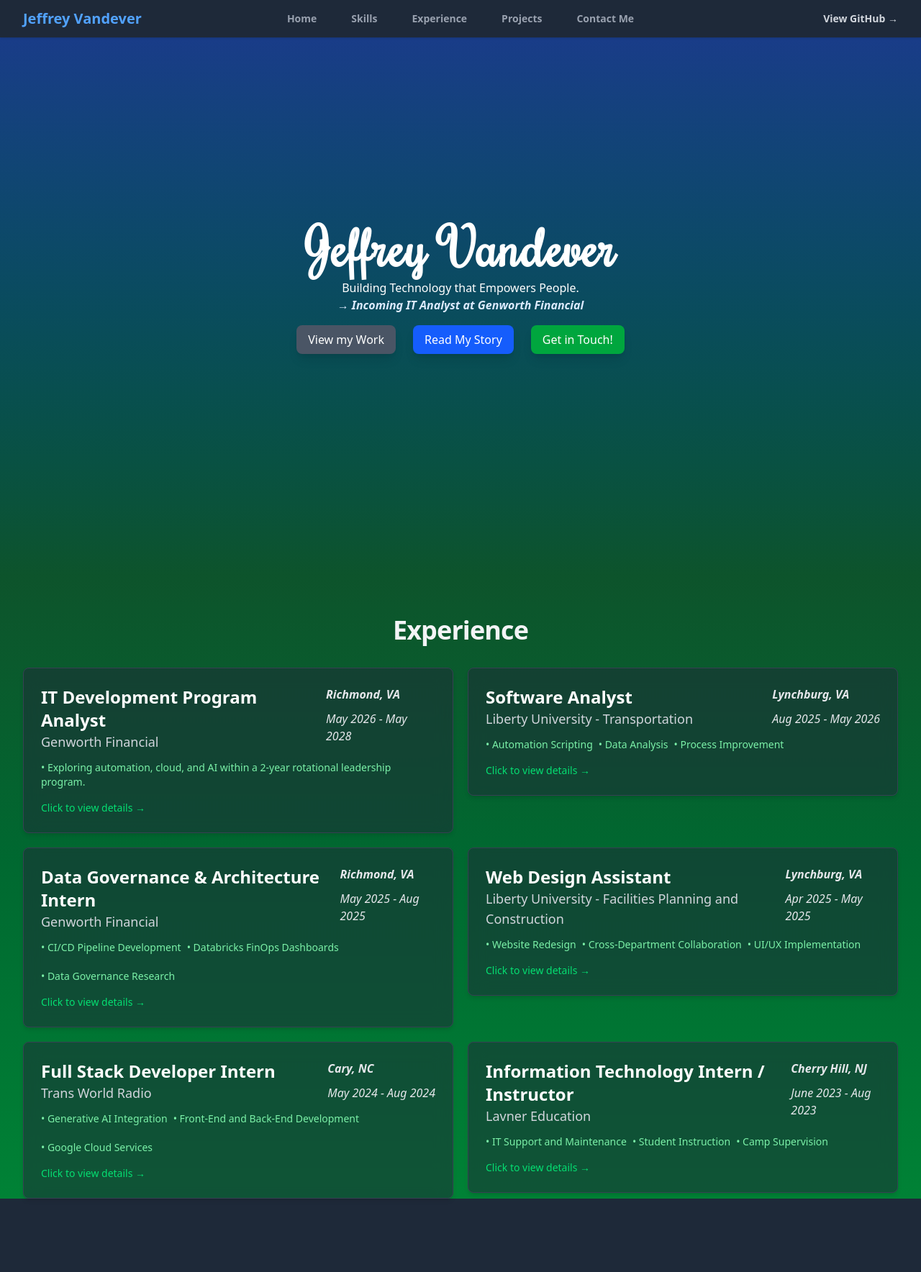
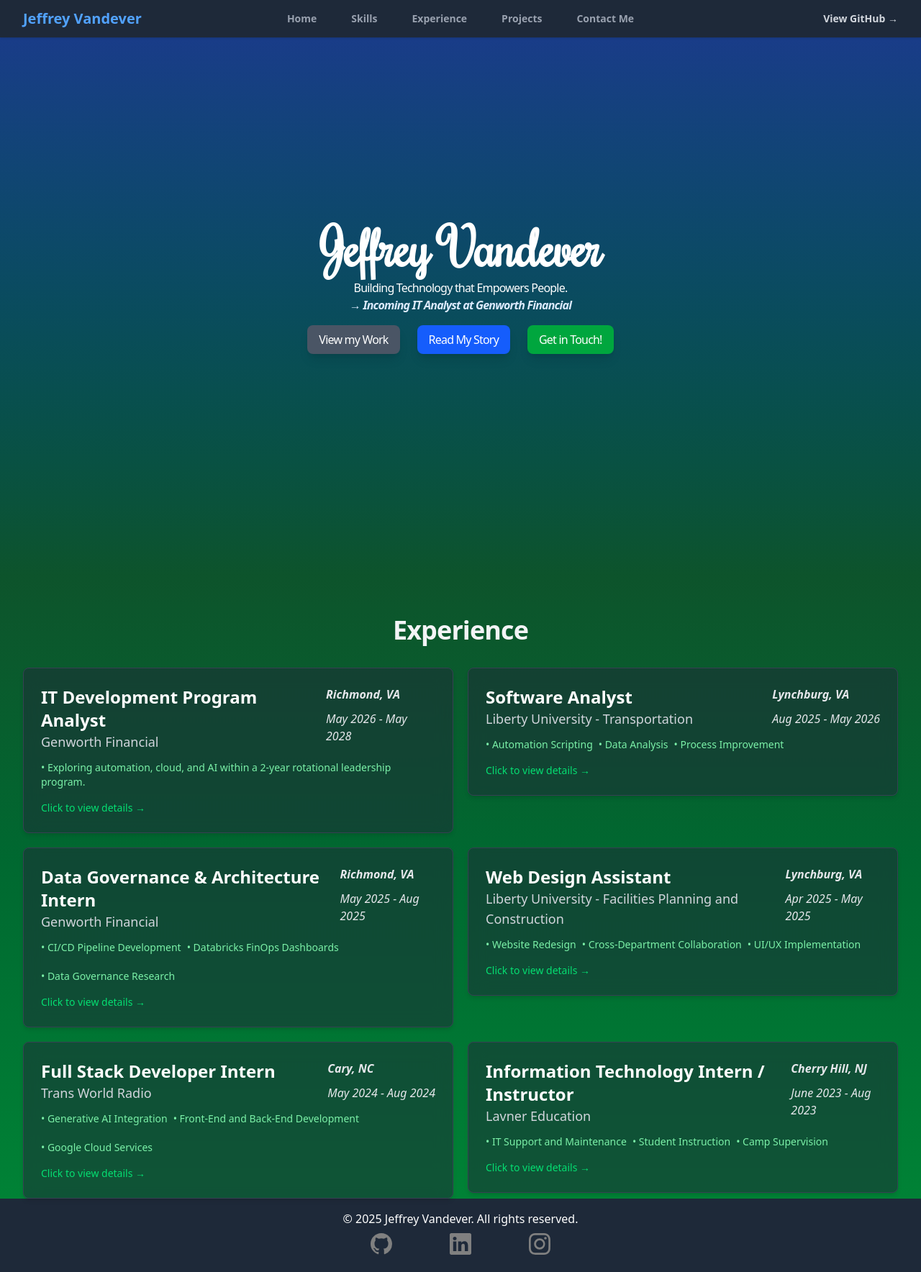
Before and after one commit to jeffreyv101/jeffreyv101-dev, a SvelteKit app: page /home2 in a window 1280 px wide. Shown: the whole page at 72% size. Before the commit the page ends 1666 px from the top, so only its background shows below. Built offline with nearby package versions, Linux system fonts and the light colour scheme.

Commit message:
All Errors and Warnings Removed from home2

```diff
--- a/src/routes/home2/+page.svelte
+++ b/src/routes/home2/+page.svelte
@@ -13,15 +13,24 @@
     const education = educationData;
 
     // Modal state
+    /**
+     * @type {{ title: any; image: any; company: any; location: any; date: any; skills: any; highlights: any; description: any; } | null}
+     */
     let selectedJob = null;
     let showModal = false;
 
+    /**
+     * @param {{ title: any; image: any; company: any; location: any; date: any; skills: any; highlights: any; description: any; } | null} job
+     */
     function openModal(job) {
         selectedJob = job;
         showModal = true;
         document.body.style.overflow = 'hidden'; // Prevent background scrolling
     }
 
+    /**
+     * @returns {void}
+     */
     function closeModal() {
         showModal = false;
         selectedJob = null;
@@ -29,6 +38,9 @@
     }
 
     // Close modal on Escape key
+    /**
+     * @param {{ key: string; }} event
+     */
     function handleKeydown(event) {
         if (event.key === 'Escape' && showModal) {
             closeModal();
@@ -67,8 +79,8 @@
 
 <main>
     <Header />
-    <div id="hero" class="flex flex-col items-center justify-center min-h-screen bg-gradient-to-b from-blue-900 to-green-900 text-center px-4">
-        <h1 style="font-family: 'CustomCursive'" class="text-4xl tracking-wide font-extrabold text-white sm:text-6xl lg:text-7xl">Jeffrey Vandever</h1>
+    <div id="hero" class="flex flex-col items-center justify-center lg:tracking-tighter min-h-screen bg-gradient-to-b from-blue-900 to-green-900 text-center px-4">
+        <h1 style="font-family: 'CustomCursive'" class="text-4xl font-extrabold text-white sm:text-6xl lg:text-7xl">Jeffrey Vandever</h1>
         <h3 class="text-xlitalic text-white pt-2">Building Technology that Empowers People.</h3>
         <p class="text-md font-bold text-blue-100 italic dark:text-green-200">
         → {typedChar}
@@ -131,19 +143,17 @@
 
     <!-- Modal Overlay -->
     {#if showModal && selectedJob}
+    <!-- svelte-ignore a11y-click-events-have-key-events -->
+    <!-- svelte-ignore a11y-no-static-element-interactions -->
     <div
         class="fixed inset-0 bg-black/70 backdrop-blur-sm z-50 flex items-center justify-center p-4 border-0"
         on:click={closeModal}
-        on:keydown={handleKeydown}
-        role="button"
-        tabindex="0"
-        aria-label="Close modal overlay"
     >
+        <!-- svelte-ignore a11y-click-events-have-key-events -->
+        <!-- svelte-ignore a11y-no-static-element-interactions -->
         <div
             class="bg-gradient-to-br from-gray-800 to-gray-900 rounded-2xl shadow-2xl max-w-3xl w-full max-h-[90vh] overflow-y-auto border-2 border-green-500/30"
             on:click={(e) => e.stopPropagation()}
-            on:keydown={(e) => e.stopPropagation()}
-            role="document"
         >
             <!-- Modal Header -->
             <div class="sticky top-0 bg-gradient-to-r from-green-800 to-blue-800 p-6 rounded-t-2xl border-b border-green-500/30">
@@ -232,4 +242,8 @@
     </div>
     {/if}
 
+
+
+    <Footer />
+
 </main>
```
